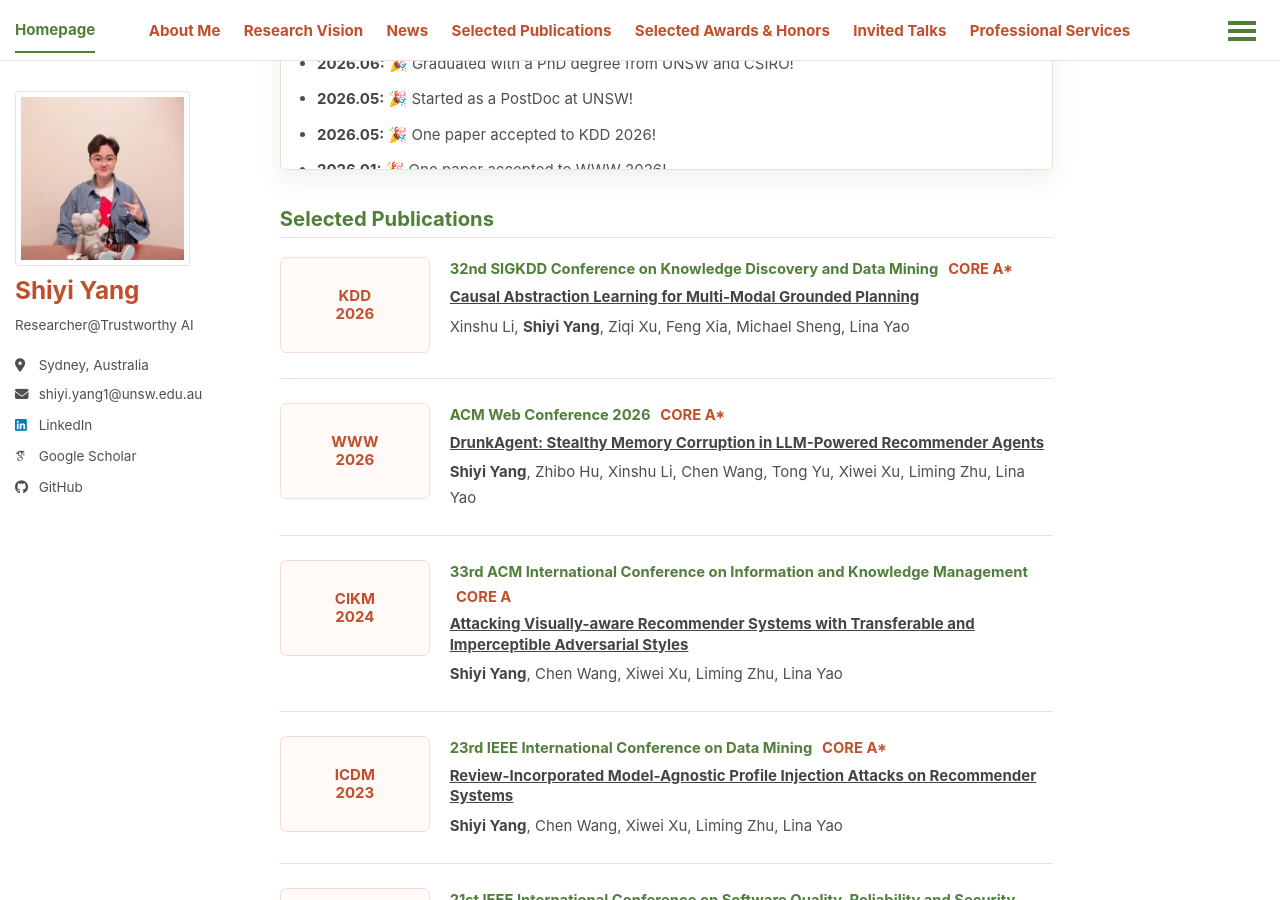
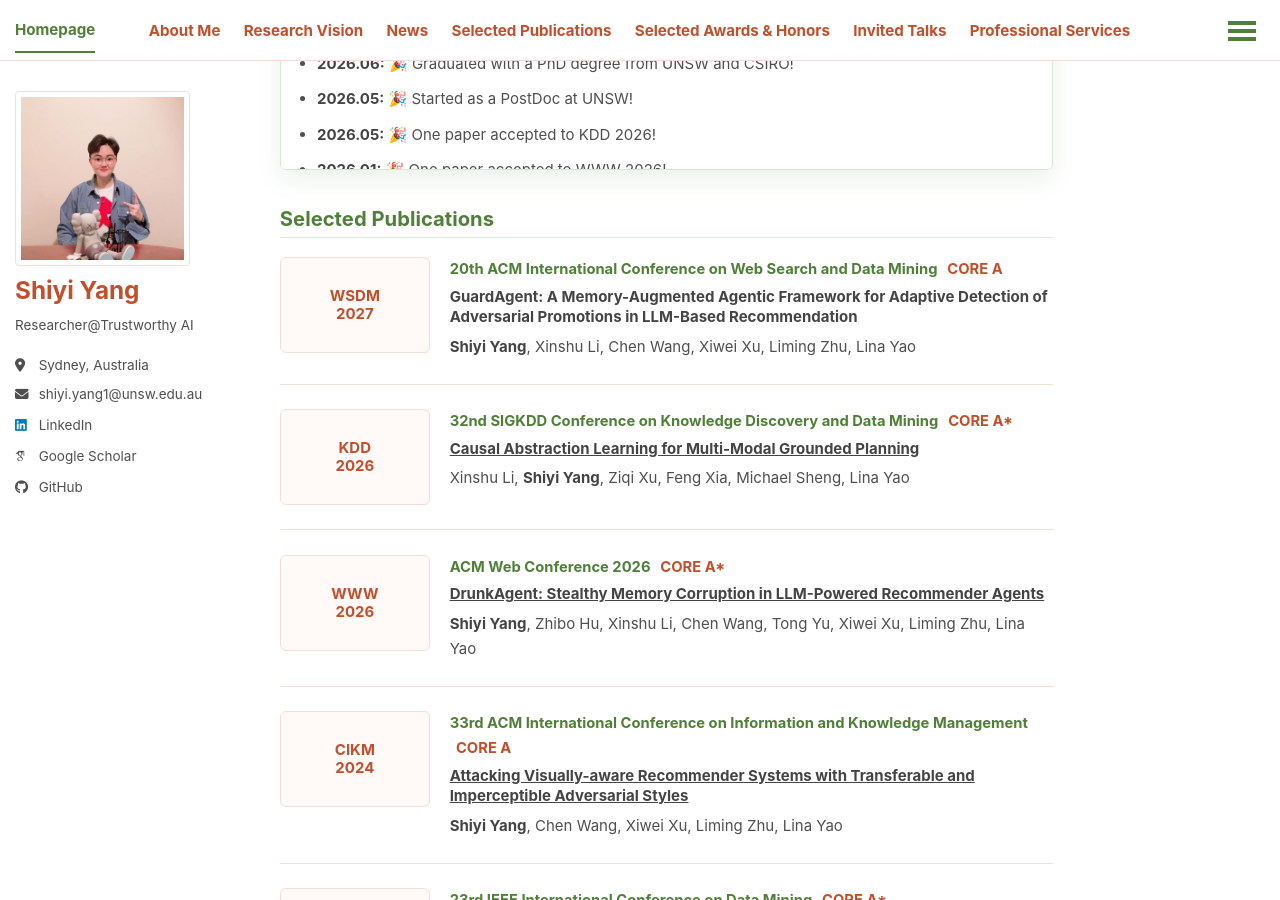
Before and after one commit to shiyiyang-ai/shiyiyang-ai.github.io, a Jekyll site: the page built from _pages/about.md, in a window 1280 px wide and 900 px high, scrolled down 1046 px. Built offline with Jekyll 4.4.1, drawn with Linux system fonts in a browser that asks for light colours; some web fonts are replaced; a script bundle is joined from its source files by our own code; library files that are not in the unit come from our copies.

Commit message:
Add GuardAgent WSDM 2027 publication

```diff
--- a/_pages/about.md
+++ b/_pages/about.md
@@ -50,6 +50,17 @@ Looking forward, I aim to develop trustworthy AI systems that can reliably opera
 <a id="selected-publications"></a>
 
 <div class="publication-list">
+  <article class="publication-item">
+    <div class="publication-thumb">
+      <span>WSDM<br>2027</span>
+    </div>
+    <div class="publication-body">
+      <div class="publication-venue">20th ACM International Conference on Web Search and Data Mining <span>CORE A</span></div>
+      <h3>GuardAgent: A Memory-Augmented Agentic Framework for Adaptive Detection of Adversarial Promotions in LLM-Based Recommendation</h3>
+      <p><strong>Shiyi Yang</strong>, Xinshu Li, Chen Wang, Xiwei Xu, Liming Zhu, Lina Yao</p>
+    </div>
+  </article>
+
   <article class="publication-item">
     <div class="publication-thumb">
       <span>KDD<br>2026</span>
```
